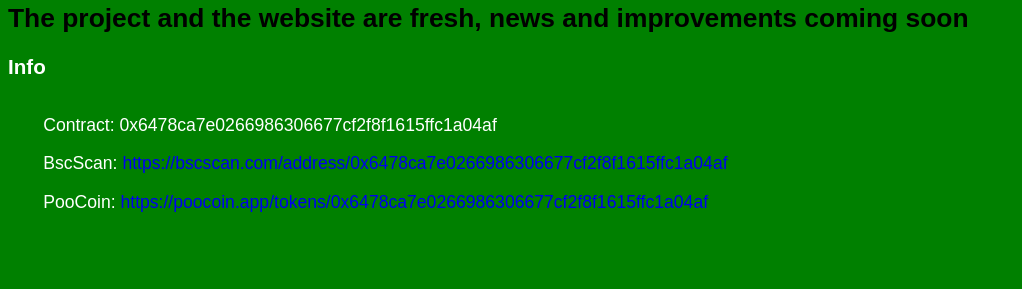
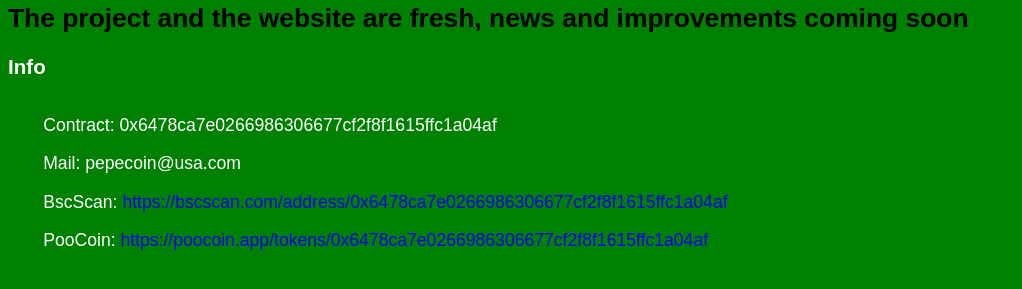
Before and after one commit to PepeCoinOfficial/PepeCoinOfficial.github.io, a plain HTML site: page index.html in a window 1280 px wide. Shown: the part 69-358 px from the top of the page, without its empty margins (0-1022 px from the left). Drawn offline with Linux system fonts and the light colour scheme.

Commit message:
Update index.html

```diff
--- a/index.html
+++ b/index.html
@@ -20,6 +20,7 @@
 <h3>Info</h3>
 <div class="s">
 	<p>Contract: 0x6478ca7e0266986306677cf2f8f1615ffc1a04af</p>
+	<p>Mail: pepecoin@usa.com</p>
 	<p>BscScan: <a target="_newblank "href="https://bscscan.com/address/0x6478ca7e0266986306677cf2f8f1615ffc1a04af">https://bscscan.com/address/0x6478ca7e0266986306677cf2f8f1615ffc1a04af</a></p>
 	<p>PooCoin: <a target="_newblank" href="https://poocoin.app/tokens/0x6478ca7e0266986306677cf2f8f1615ffc1a04af">https://poocoin.app/tokens/0x6478ca7e0266986306677cf2f8f1615ffc1a04af</a></p>
 </div>
```
